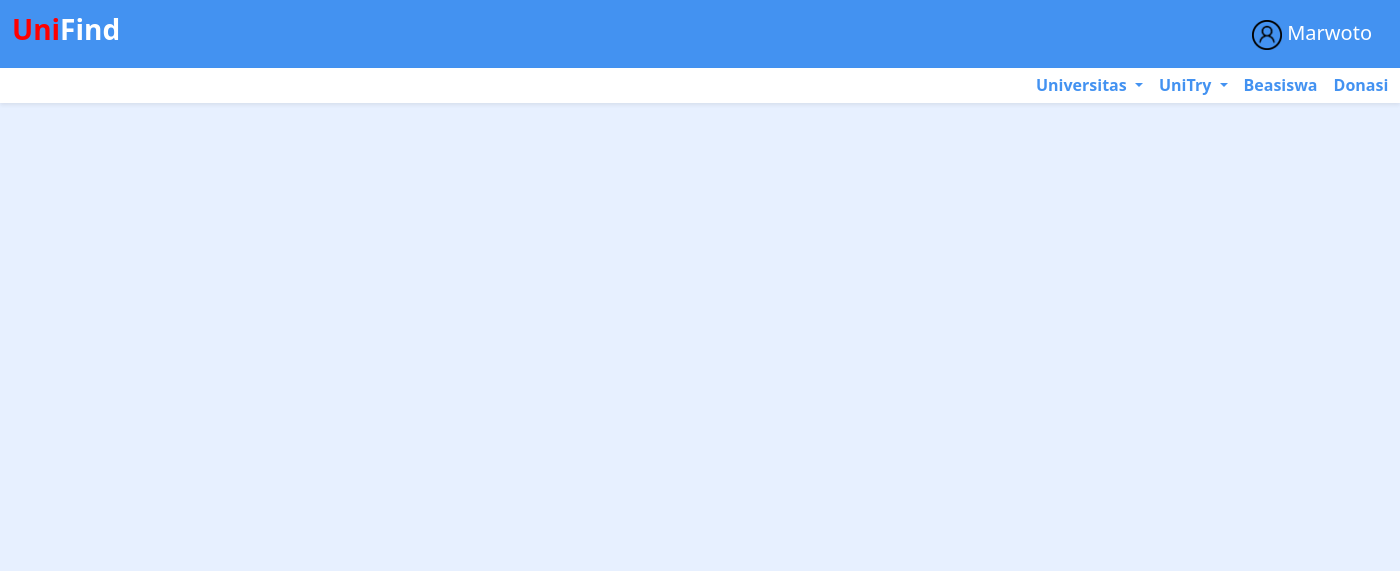
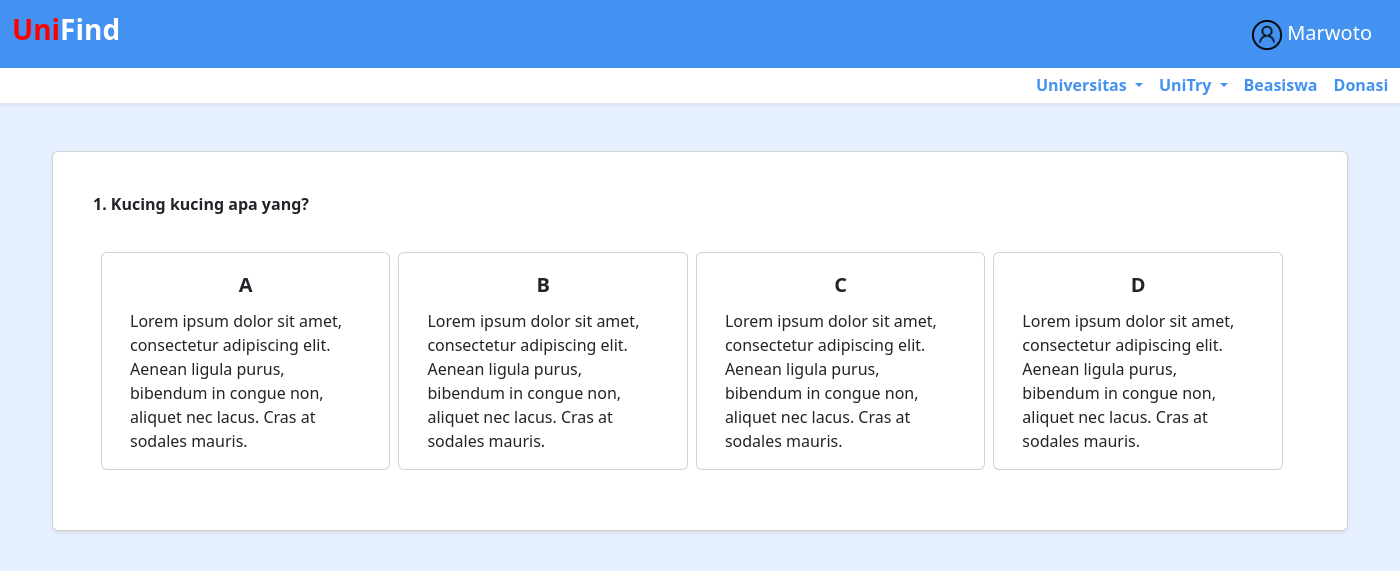
Before and after one commit to IrfanJalal11/UniFInd, a PHP site: page /unitry/minatBakat.php in a window 1400 px wide. Shown: the top 571 px of the page. Run offline with PHP 8.4, Linux system fonts and the light colour scheme.

Commit message:
update minat bakat

```diff
--- a/index.php
+++ b/index.php
@@ -69,7 +69,7 @@
       <div class="pt-3 pb-3">
         <img src="assets/images/kuliah-bsi.jpg" alt="sponsored-content" style="width: 100%; height: 400px;">
       </div>
-
+<div class="container">
       <!-- Menu Cards -->
       <div class="row p-3">
         <div class="col-sm-2" style="width: 25%">
@@ -113,6 +113,7 @@
           </div>
         </div>
       </div>
+      </div>
 
       <!-- Bootstrap JS -->
       <script src="https://cdn.jsdelivr.net/npm/bootstrap@5.2.0-beta1/dist/js/bootstrap.bundle.min.js" integrity="sha384-pprn3073KE6tl6bjs2QrFaJGz5/SUsLqktiwsUTF55Jfv3qYSDhgCecCxMW52nD2" crossorigin="anonymous"></script>
--- a/unitry/minatBakat.php
+++ b/unitry/minatBakat.php
@@ -4,7 +4,7 @@
         <!-- Bootstrap CSS -->
         <link href="https://cdn.jsdelivr.net/npm/bootstrap@5.2.0-beta1/dist/css/bootstrap.min.css" rel="stylesheet" integrity="sha384-0evHe/X+R7YkIZDRvuzKMRqM+OrBnVFBL6DOitfPri4tjfHxaWutUpFmBp4vmVor" crossorigin="anonymous">
         <style>
-          .card:hover{
+          .col-sm-2:hover{
             transform: scale(1.05);
             box-shadow: 0 10px 20px rgba(0,0,0,.12), 0 4px 8px rgba(0,0,0,.06);
             cursor: pointer;
@@ -61,6 +61,50 @@
           </div>
         </div>
       </nav>
+
+      <div class="container">
+      <div class="card mt-5 shadow-sm p-3 mb-5 bg-body rounded">
+      <div class="card-body p-4">
+
+      <!-- Soal -->
+          <p style="font-weight:bold">1. Kucing kucing apa yang?</p>
+      <div class="row p-3">
+        <div class="col-sm-2 m-1 card" style="width: 24%">
+
+            <div class="card-body">
+              <h5 class="card-title text-center fw-bold p-1">A</h5>
+              <p class="card-text">Lorem ipsum dolor sit amet, consectetur adipiscing elit. Aenean ligula purus, bibendum in congue non, aliquet nec lacus. Cras at sodales mauris.</p>
+
+          </div>
+        </div>
+        <div class="col-sm-2 m-1 card" style="width: 24%">
+
+            <div class="card-body">
+              <h5 class="card-title text-center fw-bold p-1">B</h5>
+              <p class="card-text">Lorem ipsum dolor sit amet, consectetur adipiscing elit. Aenean ligula purus, bibendum in congue non, aliquet nec lacus. Cras at sodales mauris.</p>
+            </div>
+
+        </div>
+        <div class="col-sm-2 m-1 card" style="width: 24%">
+
+            <div class="card-body">
+              <h5 class="card-title text-center p-1 fw-bold">C</h5>
+              <p class="card-text">Lorem ipsum dolor sit amet, consectetur adipiscing elit. Aenean ligula purus, bibendum in congue non, aliquet nec lacus. Cras at sodales mauris.</p>
+            </div>
+
+        </div>
+        <div class="col-sm-2 m-1 card" style="width: 24%">
+
+            <div class="card-body">
+              <h5 class="card-title text-center fw-bold p-1">D</h5>
+              <p class="card-text">Lorem ipsum dolor sit amet, consectetur adipiscing elit. Aenean ligula purus, bibendum in congue non, aliquet nec lacus. Cras at sodales mauris.</p>
+            </div>
+
+        </div>
+      </div>
+      </div>
+      </div>
+        </div>
       <!-- Bootstrap JS -->
       <script src="https://cdn.jsdelivr.net/npm/bootstrap@5.2.0-beta1/dist/js/bootstrap.bundle.min.js" integrity="sha384-pprn3073KE6tl6bjs2QrFaJGz5/SUsLqktiwsUTF55Jfv3qYSDhgCecCxMW52nD2" crossorigin="anonymous"></script>
     </body>
--- a/unitry/tryout.php
+++ b/unitry/tryout.php
@@ -61,6 +61,8 @@
           </div>
         </div>
       </nav>
+
+
       <!-- Bootstrap JS -->
       <script src="https://cdn.jsdelivr.net/npm/bootstrap@5.2.0-beta1/dist/js/bootstrap.bundle.min.js" integrity="sha384-pprn3073KE6tl6bjs2QrFaJGz5/SUsLqktiwsUTF55Jfv3qYSDhgCecCxMW52nD2" crossorigin="anonymous"></script>
     </body>
```
Also changed, not shown: user/login.php (renamed from user/login.html), user/profile-edit.php (renamed from user/profile-edit.html), user/profile.php (renamed from user/profile.html), user/register.php (renamed from user/register.html).
